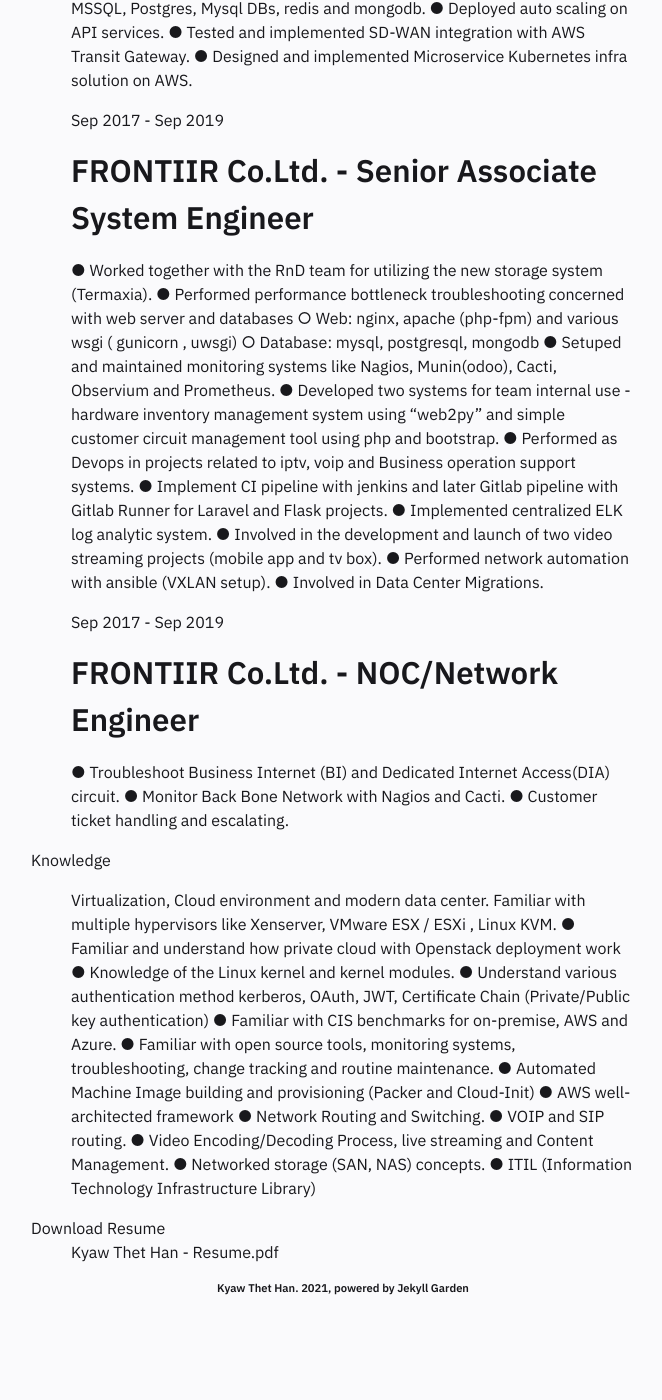
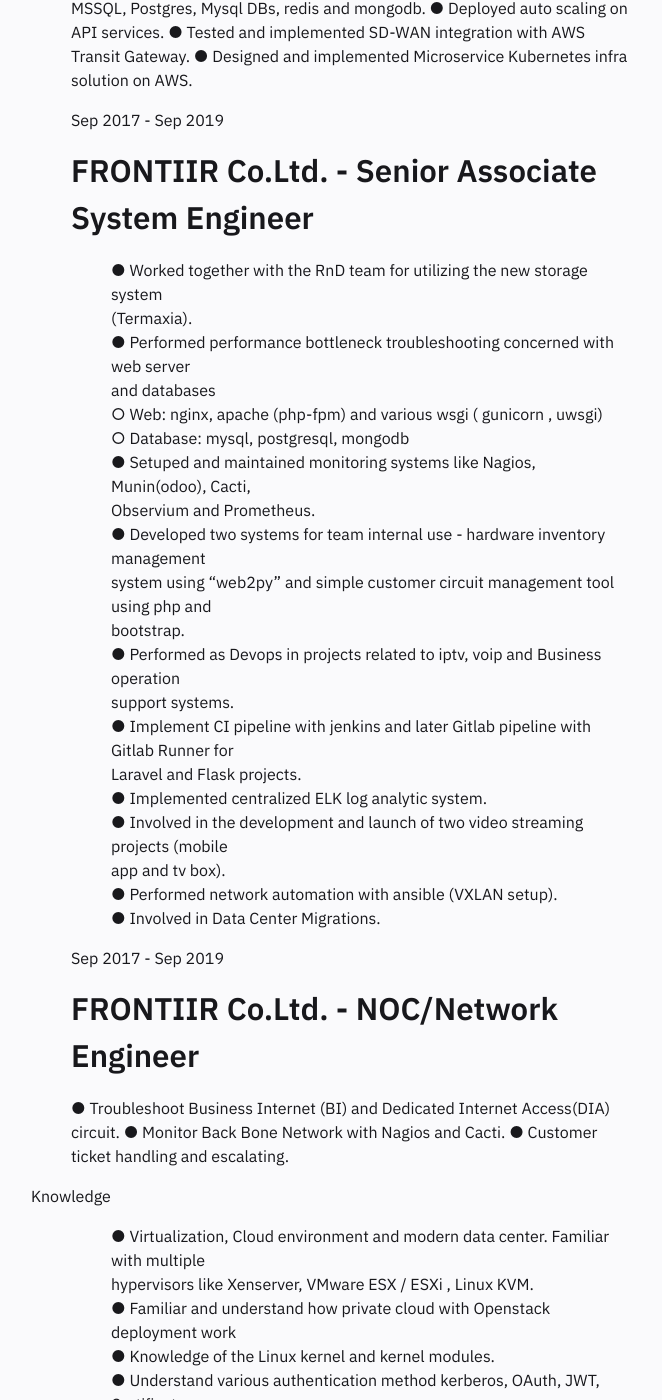
Before and after one commit to Kickman2/kickman2.github.io, a Jekyll site: the page built from pages/about.md, in a window 1280 px wide and 1400 px high, scrolled down 1602 px. Shown: the whole window, without its empty margins (307-969 px from the left). Built offline with Jekyll 4.4.1, drawn with Linux system fonts in a browser that asks for light colours; before the commit the page ends 2966 px from its top, so only the background shows below that; some of the changed text lies outside the part shown.

Commit message:
add about page

```diff
--- a/_includes/About.html
+++ b/_includes/About.html
@@ -7,7 +7,7 @@
         <h1 class="fn">Kyaw Thet Han</h1>
 
         <p>
-            Linkedin: https://www.linkedin.com/in/kyaw-thet-han-744643108/
+            Linkedin: <a href=https://www.linkedin.com/in/kyaw-thet-han-744643108>https://www.linkedin.com/in/kyaw-thet-han-744643108</a> <br/>
             Mobile/Line/WhatsApp/Signal: <span class="tel">+95422300213</span><br />
             Email: <a class="email" href="mailto:kyawthethanjun30@gmail.com">kyawthethanjun30@gmail.com</a>
         </p>
@@ -93,26 +93,46 @@
 
             <p>Sep 2017 - Sep 2019</p>
             <h2>FRONTIIR Co.Ltd. - <span>Senior Associate System Engineer</span></h2>
-            <p>● Worked together with the RnD team for utilizing the new storage system
+            <p><ul>● Worked together with the RnD team for utilizing the new storage system
+                <li>
                     (Termaxia).
+                    <li>
                     ● Performed performance bottleneck troubleshooting concerned with web server
+                        <li>
                     and databases
+                            <li>
                     ○ Web: nginx, apache (php-fpm) and various wsgi ( gunicorn , uwsgi)
+                                <li>
                     ○ Database: mysql, postgresql, mongodb
+                                    <li>
                     ● Setuped and maintained monitoring systems like Nagios, Munin(odoo), Cacti,
+                                        <li>
                     Observium and Prometheus.
+                                            <li>
                     ● Developed two systems for team internal use - hardware inventory management
+                                                <li>
                     system using “web2py” and simple customer circuit management tool using php and
+                                                    <li>
                     bootstrap.
+                                                        <li>
                     ● Performed as Devops in projects related to iptv, voip and Business operation
+                                                            <li>
                     support systems.
+                                                                <li>
                     ● Implement CI pipeline with jenkins and later Gitlab pipeline with Gitlab Runner for
+                                                                    <li>
                     Laravel and Flask projects.
+                                                                        <li>
                     ● Implemented centralized ELK log analytic system.
+                                                                            <li>
                     ● Involved in the development and launch of two video streaming projects (mobile
+                                                                                <li>
                     app and tv box).
+                                                                                    <li>
                     ● Performed network automation with ansible (VXLAN setup).
-                ● Involved in Data Center Migrations.</p>
+                                                                                        <li>
+                    ● Involved in Data Center Migrations.
+                                                                                        </ul></p>
             <p>Sep 2017 - Sep 2019</p>
             <h2>FRONTIIR Co.Ltd. - <span>NOC/Network Engineer</span></h2>
             <p>● Troubleshoot Business Internet (BI) and Dedicated Internet Access(DIA) circuit.
@@ -123,22 +143,38 @@
         <dd class="clear"></dd>
 
         <dt>Knowledge</dt>
-        <dd><p>Virtualization, Cloud environment and modern data center. Familiar with multiple
+        <dd><p> <ul>● Virtualization, Cloud environment and modern data center. Familiar with multiple
+			<li>
             hypervisors like Xenserver, VMware ESX / ESXi , Linux KVM.
+				<li>
             ● Familiar and understand how private cloud with Openstack deployment work
+					<li>
             ● Knowledge of the Linux kernel and kernel modules.
+						<li>
             ● Understand various authentication method kerberos, OAuth, JWT, Certificate
+							<li>
             Chain (Private/Public key authentication)
+								<li>
             ● Familiar with CIS benchmarks for on-premise, AWS and Azure.
+									<li>
             ● Familiar with open source tools, monitoring systems, troubleshooting, change
+										<li>
             tracking and routine maintenance.
+											<li>
             ● Automated Machine Image building and provisioning (Packer and Cloud-Init)
+												<li>
             ● AWS well-architected framework
+													<li>
             ● Network Routing and Switching.
+														<li>
             ● VOIP and SIP routing.
+															<li>
             ● Video Encoding/Decoding Process, live streaming and Content Management.
+																<li>
             ● Networked storage (SAN, NAS) concepts.
-            ● ITIL (Information Technology Infrastructure Library)</p></dd>
+																	<li>
+            ● ITIL (Information Technology Infrastructure Library)
+																	</ul></p></dd>
 
         <dd class="clear"></dd>
 
```
Lines whose indentation alone changed are shown as unchanged.
